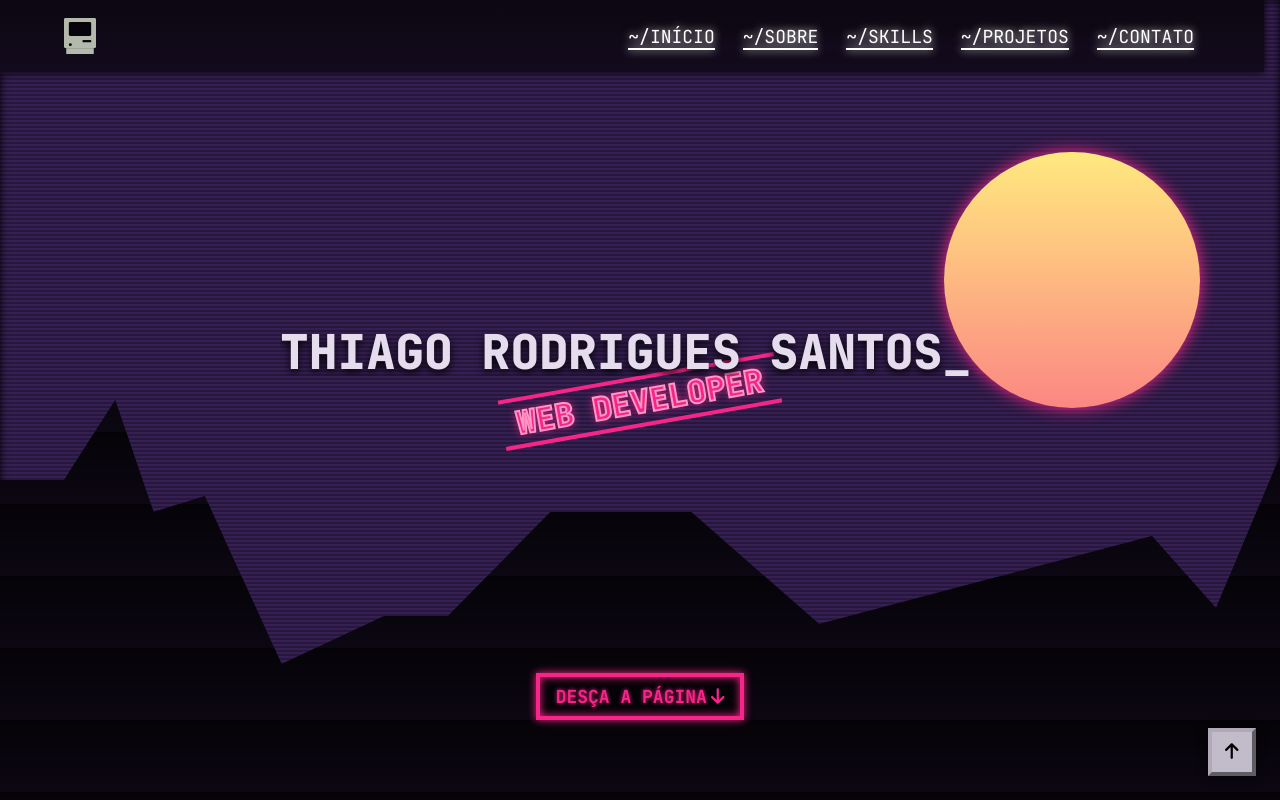
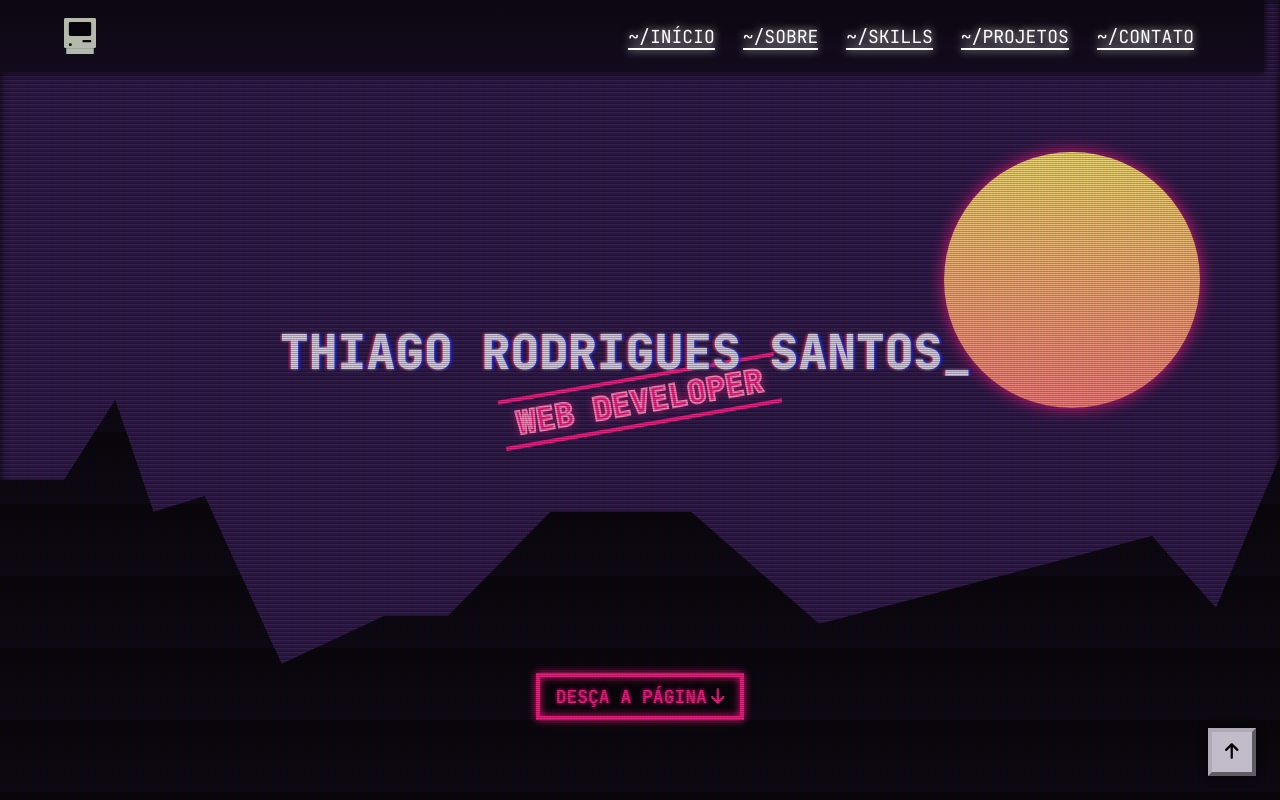
Before and after one commit to trsaints/trsaints-frontend, a React (Vite) app: page / in a window 1280 px wide. Shown: the top 800 px of the page. Built offline with nearby package versions, Linux system fonts and the light colour scheme.

Commit message:
add crt animation to Hero

```diff
--- a/src/app/components/MainContent/Hero/Hero.css
+++ b/src/app/components/MainContent/Hero/Hero.css
@@ -77,9 +77,9 @@
   height: 100%;
   width: 100%;
 
+  background-color: var(--black-2);
   background-image: repeating-linear-gradient(0deg, transparent, var(--black));
   background-size: 4em 4em;
-  background-color: var(--black-2);
   content: "";
   clip-path: polygon(
     0% 60%,
--- a/src/app/components/MainContent/Hero/Hero.jsx
+++ b/src/app/components/MainContent/Hero/Hero.jsx
@@ -10,7 +10,7 @@ export default function Hero() {
 
   return (
     <header className="hero">
-      <h1 className="hero__title">
+      <h1 className="hero__title crt">
         <span ref={ref}>
           Thiago Rodrigues Santos
           <span aria-hidden>_</span>
```
